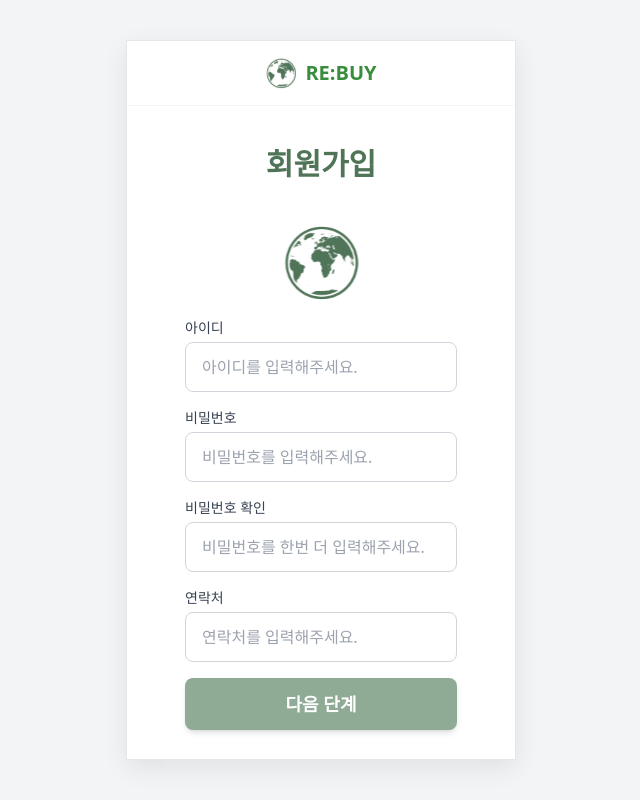
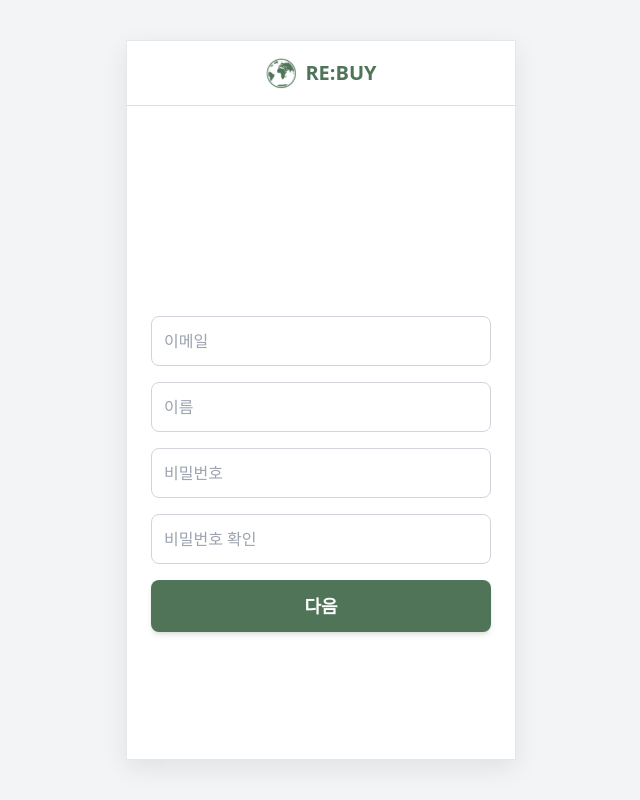
Before and after one commit to RE-BUY/RE-BUY-FE, a React (Vite) app: page /join1 in a window 1280 px wide. Shown: the whole page, without its empty margins (319-959 px from the left). Built offline with nearby package versions, Linux system fonts and the light colour scheme; a web font is replaced by a local one.

Commit message:
join1 수정본

```diff
--- a/src/pages/Join1Page.tsx
+++ b/src/pages/Join1Page.tsx
@@ -1,85 +1,92 @@
-import React from 'react';
+import React, { useState } from 'react';
 import { useNavigate } from 'react-router-dom';
 import earthIconImage from '../assets/earth.svg';
 
 const Join1Page: React.FC = () => {
   const navigate = useNavigate();
 
-  const handleSubmit = (e: React.FormEvent) => {
-    e.preventDefault();
+  const [form, setForm] = useState({
+    email: '',
+    password: '',
+    passwordConfirm: '',
+    name: '',
+  });
+
+  const onChange = (e: React.ChangeEvent<HTMLInputElement>) => {
+    setForm({
+      ...form,
+      [e.target.name]: e.target.value,
+    });
+  };
+
+  const handleNext = () => {
+    // 기본 검증 (필요하다면 강화 가능)
+    if (!form.email || !form.password || !form.passwordConfirm || !form.name) {
+      alert('필수 정보를 입력해주세요.');
+      return;
+    }
+    if (form.password !== form.passwordConfirm) {
+      alert('비밀번호가 일치하지 않습니다.');
+      return;
+    }
+
     navigate('/join2');
   };
 
   return (
     <div className="flex min-h-screen flex-col bg-white">
-      <header className="flex items-center justify-center border-b border-gray-100 bg-white py-4">
+      {/* Header */}
+      <header className="flex items-center justify-center border-b border-[#D5E4D8] bg-white py-4">
         <img src={earthIconImage} alt="RE:BUY 로고" className="mr-2 h-8 w-8" />
-        <span className="text-xl font-bold text-[#388E3C]">RE:BUY</span>
+        <span className="text-xl font-bold text-[#4F7457]">RE:BUY</span>
       </header>
 
-      <main className="flex flex-grow flex-col items-center justify-start p-4">
-        <form
-          className="flex w-full max-w-xs flex-col items-center space-y-4 p-6 pt-4"
-          onSubmit={handleSubmit}
-        >
-          <h2 className="mb-6 mt-2 text-3xl font-bold text-[#4F7457]">회원가입</h2>
-          <img
-            src={earthIconImage}
-            alt="RE:BUY 로고"
-            className="mb-6 h-20 w-20 text-[#4F7457]"
+      {/* Form */}
+      <main className="flex flex-grow flex-col items-center justify-center p-6">
+        <div className="w-full max-w-md space-y-4">
+          <input
+            type="email"
+            name="email"
+            value={form.email}
+            onChange={onChange}
+            placeholder="이메일"
+            className="w-full rounded-lg border border-gray-300 p-3"
           />
 
-          {/* 아이디 */}
-          <div className="w-full space-y-1">
-            <p className="w-full text-left text-sm font-medium text-gray-700">아이디</p>
           <input
             type="text"
-              placeholder="아이디를 입력해주세요."
-              className="w-full rounded-lg border border-gray-300 bg-white px-4 py-3 focus:outline-none focus:ring-2 focus:ring-[#4F7457]"
-              required
+            name="name"
+            value={form.name}
+            onChange={onChange}
+            placeholder="이름"
+            className="w-full rounded-lg border border-gray-300 p-3"
           />
-          </div>
 
-          {/* 비밀번호 */}
-          <div className="w-full space-y-1">
-            <p className="w-full text-left text-sm font-medium text-gray-700">비밀번호</p>
           <input
             type="password"
-              placeholder="비밀번호를 입력해주세요."
-              className="w-full rounded-lg border border-gray-300 bg-white px-4 py-3 focus:outline-none focus:ring-2 focus:ring-[#4F7457]"
-              required
+            name="password"
+            value={form.password}
+            onChange={onChange}
+            placeholder="비밀번호"
+            className="w-full rounded-lg border border-gray-300 p-3"
           />
-          </div>
 
-          {/* 비밀번호 확인 */}
-          <div className="w-full space-y-1">
-            <p className="w-full text-left text-sm font-medium text-gray-700">비밀번호 확인</p>
           <input
             type="password"
-              placeholder="비밀번호를 한번 더 입력해주세요."
-              className="w-full rounded-lg border border-gray-300 bg-white px-4 py-3 focus:outline-none focus:ring-2 focus:ring-[#4F7457]"
-              required
+            name="passwordConfirm"
+            value={form.passwordConfirm}
+            onChange={onChange}
+            placeholder="비밀번호 확인"
+            className="w-full rounded-lg border border-gray-300 p-3"
           />
-          </div>
-
-          {/* 연락처 */}
-          <div className="w-full space-y-1">
-            <p className="w-full text-left text-sm font-medium text-gray-700">연락처</p>
-            <input
-              type="text"
-              placeholder="연락처를 입력해주세요."
-              className="w-full rounded-lg border border-gray-300 bg-white px-4 py-3 focus:outline-none focus:ring-2 focus:ring-[#4F7457]"
-              required
-            />
-          </div>
 
           <button
-            type="submit"
-            className="mt-8 w-full rounded-lg bg-[#8FAB95] py-3 text-lg font-semibold text-white shadow-md transition-colors hover:bg-[#4F7457]"
+            onClick={handleNext}
+            className="w-full rounded-lg bg-[#4F7457] py-3 text-lg font-semibold text-white shadow-md transition-colors hover:bg-[#8FAB95]"
           >
-            다음 단계
+            다음
           </button>
-        </form>
+        </div>
       </main>
     </div>
   );
--- a/src/pages/Join2Page.tsx
+++ b/src/pages/Join2Page.tsx
@@ -1,57 +1,47 @@
 import React from 'react';
-import earthIconImage from '../assets/earth.svg'; // 🚨 [수정] 아이콘 대신 SVG 이미지 import
+import { useNavigate } from 'react-router-dom';
+import earthIconImage from '../assets/earth.svg';
 
-interface Join2PageProps {
-  onGoHome: () => void;
-}
+const Join2Page: React.FC = () => {
+  const navigate = useNavigate();
 
-const Join2Page: React.FC<Join2PageProps> = ({ onGoHome }) => {
-
-  const handleToHome = () => {
-    if (onGoHome) {
-      onGoHome();
-    } else {
-      alert('라우팅 오류: 홈 경로가 설정되지 않았습니다.');
-    }
+  const handleGoLogin = () => {
+    navigate('/login');
   };
 
   return (
     <div className="flex min-h-screen flex-col bg-white">
-      {/* 상단바 */}
-      <header className="flex items-center justify-center border-b border-gray-100 bg-white py-4">
-        <img src={earthIconImage} alt="RE:BUY 로고" className="mr-2 h-8 w-8 rounded-full" />
-        <span className="text-xl font-bold text-[#388E3C]">RE:BUY</span>
-      </header>
-
-      {/* 메인 콘텐츠: 완료 메시지 */}
-      <main className="flex flex-grow flex-col items-center justify-start p-6 text-center">
-        <h2 className="mb-8 mt-12 text-3xl font-bold text-[#4F7457]">RE:BUY</h2>
-
+      <header className="flex items-center justify-center border-b border-[#D5E4D8] bg-white py-4">
         <img
           src={earthIconImage}
           alt="RE:BUY 로고"
-          className="mb-6 mt-4 h-24 w-24 rounded-full"
+          className="mr-2 h-8 w-8"
+        />
+        <span className="text-xl font-bold text-[#4F7457]">RE:BUY</span>
+      </header>
+
+      {/* Main Content */}
+      <main className="flex flex-grow flex-col items-center justify-center p-6 text-center">
+        <img
+          src={earthIconImage}
+          alt="가입 완료 아이콘"
+          className="mb-6 h-24 w-24 opacity-80"
         />
 
-        <p className="text-lg font-semibold text-gray-800">
-          회원가입이 완료되었습니다.
-        </p>
-        <p className="mt-2 text-gray-600">
-          RE:BUY와 함께 더 나은 내일을 만들어 보아요!
+        <h2 className="mb-2 text-3xl font-bold text-[#4F7457]">
+          가입 완료!
+        </h2>
+
+        <p className="mb-8 text-gray-600">
+          RE:BUY의 회원이 되신 것을 환영합니다.<br />
+          지금 바로 로그인을 진행해주세요.
         </p>
 
-        <div className="flex flex-col items-center pt-10 text-sm text-gray-500">
-          <p>RE:BUY에 관하여 더 궁금하신가요?</p>
-          <button className="mt-1 font-semibold text-[#4F7457] underline hover:text-[#8FAB95]">
-            about RE:BUY
-          </button>
-        </div>
-
         <button
-          className="mt-12 w-full max-w-xs rounded-lg bg-[#8FAB95] py-3 text-lg font-semibold text-white shadow-md transition-colors hover:bg-[#4F7457]"
-          onClick={handleToHome}
+          onClick={handleGoLogin}
+          className="w-full max-w-xs rounded-lg bg-[#4F7457] py-3 text-lg font-semibold text-white shadow-md transition-colors hover:bg-[#8FAB95]"
         >
-          홈으로 가기
+          로그인하러 가기
         </button>
       </main>
     </div>
```
Lines whose indentation alone changed are shown as unchanged.
